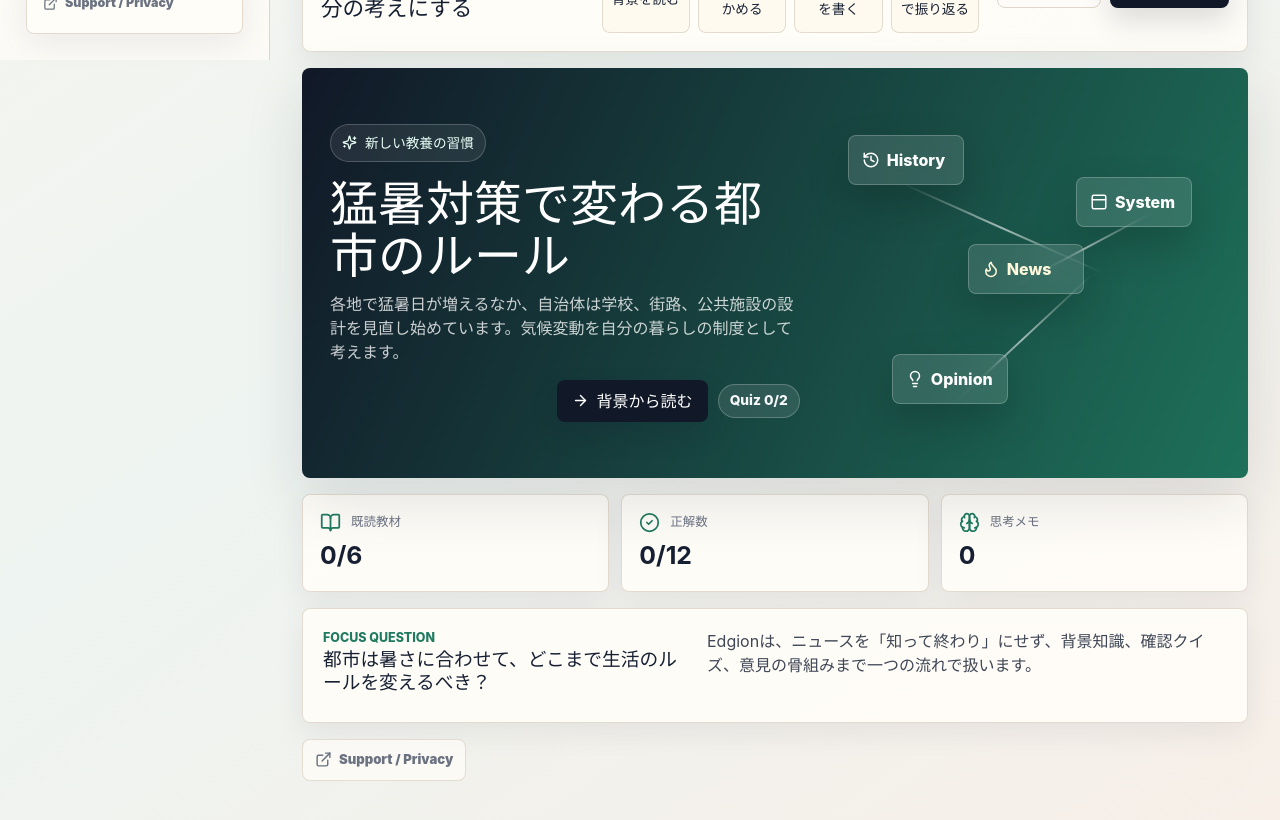
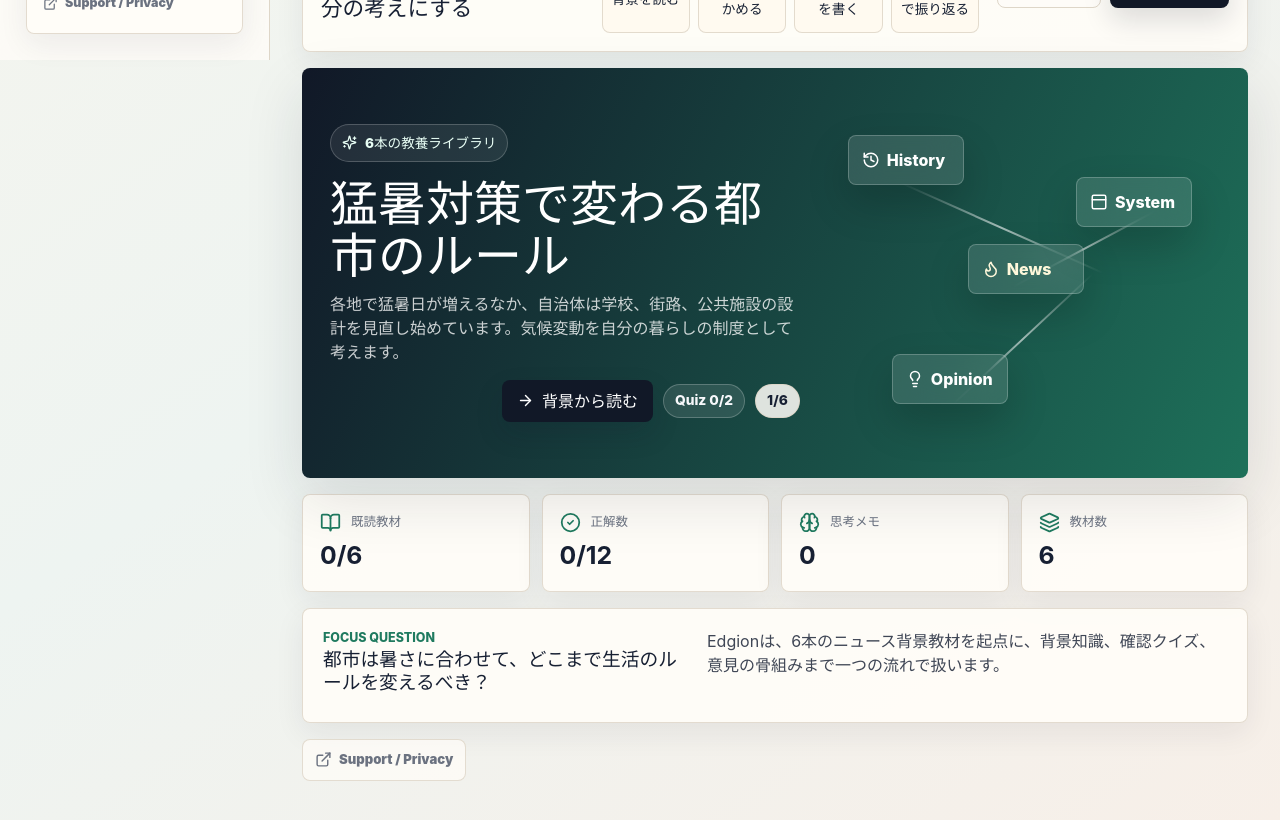
Before and after one commit to Kei-0928/Edgion, a React (Vite) app: page / in a window 1280 px wide. Shown: the part 740-1560 px from the top of the page. Built offline with nearby package versions, Linux system fonts and the light colour scheme.

Commit message:
Refine six-module library display

```diff
--- a/src/main.tsx
+++ b/src/main.tsx
@@ -500,6 +500,8 @@ function HomeView({
   onStart: () => void;
 }) {
   const score = getScore(selectedModule, selectedProgress);
+  const selectedModuleIndex = newsModules.findIndex((module) => module.id === selectedModule.id);
+  const modulePosition = selectedModuleIndex >= 0 ? selectedModuleIndex + 1 : 1;
 
   return (
     <section className="view-grid home-grid">
@@ -550,7 +552,7 @@ function HomeView({
         <div className="hero-copy">
           <span className="pill">
             <Sparkles size={15} />
-            新しい教養の習慣
+            {newsModules.length}本の教養ライブラリ
           </span>
           <h2>{selectedModule.title}</h2>
           <p>{selectedModule.summary}</p>
@@ -561,6 +563,9 @@ function HomeView({
             </button>
             <span className="mini-status">
               Quiz {score}/{selectedModule.quizItems.length}
+            </span>
+            <span className="mini-status library-status">
+              {modulePosition}/{newsModules.length}
             </span>
           </div>
         </div>
@@ -591,6 +596,7 @@ function HomeView({
         <Metric icon={BookOpen} label="既読教材" value={`${stats.readCount}/${newsModules.length}`} />
         <Metric icon={CheckCircle2} label="正解数" value={`${stats.quizCorrect}/${stats.quizTotal}`} />
         <Metric icon={Brain} label="思考メモ" value={`${stats.thoughtCount}`} />
+        <Metric icon={Layers3} label="教材数" value={`${newsModules.length}`} />
       </div>
 
       <div className="focus-panel">
@@ -599,7 +605,7 @@ function HomeView({
           <h3>{selectedModule.leadQuestion}</h3>
         </div>
         <p>
-          Edgionは、ニュースを「知って終わり」にせず、背景知識、確認クイズ、意見の骨組みまで一つの流れで扱います。
+          Edgionは、6本のニュース背景教材を起点に、背景知識、確認クイズ、意見の骨組みまで一つの流れで扱います。
         </p>
       </div>
 
@@ -990,6 +996,7 @@ function ProgressView({
     visibleStats.quizTotal === 0
       ? `${visibleStats.quizCorrect}`
       : `${visibleStats.quizCorrect}/${visibleStats.quizTotal}`;
+  const readLibraryValue = `${visibleStats.readCount}/${newsModules.length}`;
   const hasActivity =
     visibleStats.readCount + visibleStats.quizCorrect + visibleStats.thoughtCount > 0;
 
@@ -1025,17 +1032,18 @@ function ProgressView({
       </div>
 
       <div className="metric-row">
-        <Metric icon={BookOpen} label="既読" value={`${visibleStats.readCount}`} />
+        <Metric icon={BookOpen} label="既読" value={readLibraryValue} />
         <Metric icon={CircleHelp} label="クイズ" value={quizValue} />
         <Metric icon={Brain} label="思考ノード" value={`${visibleStats.thoughtCount}`} />
+        <Metric icon={Layers3} label="教材数" value={`${newsModules.length}`} />
       </div>
 
       <article className="log-summary">
         <strong>{rangeLabel}のふり返り</strong>
         <p>
           {hasActivity
-            ? "ニュースを読む、確かめる、自分の言葉にする流れが少しずつ積み上がっています。"
-            : "まだこの期間のログはありません。気になる教材を一つ選んで、背景から読んでみましょう。"}
+            ? `${newsModules.length}本の教材のうち、${visibleStats.readCount}本に読んだログがあります。次は未読のテーマを一つ選ぶと、教養の範囲が広がります。`
+            : `まだこの期間のログはありません。${newsModules.length}本の教材から気になるテーマを一つ選んで、背景から読んでみましょう。`}
         </p>
         {!hasActivity && (
           <button className="primary-button log-summary-action" onClick={onStartLearning} type="button">
--- a/src/styles.css
+++ b/src/styles.css
@@ -518,6 +518,12 @@ p {
   font-weight: 800;
 }
 
+.library-status {
+  color: var(--ink);
+  border-color: rgb(222 214 200 / 0.9);
+  background: rgb(255 253 248 / 0.86);
+}
+
 .signal-map {
   position: relative;
   min-height: 330px;
@@ -591,7 +597,7 @@ p {
 
 .metric-row {
   display: grid;
-  grid-template-columns: repeat(3, minmax(0, 1fr));
+  grid-template-columns: repeat(4, minmax(0, 1fr));
   gap: 12px;
 }
 
```
Also changed, not shown: 1 other file (tests, documents, lock files or other folders).
